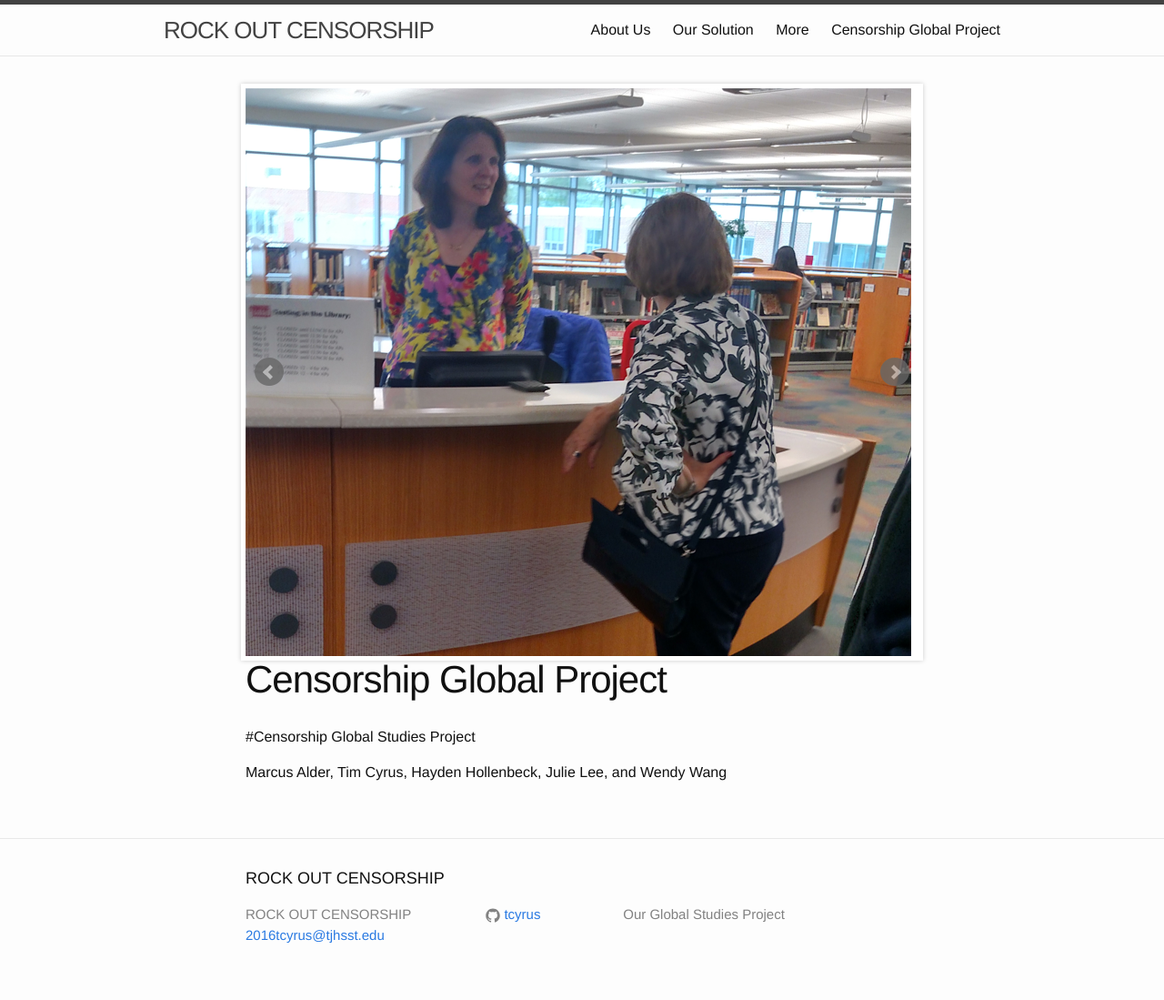
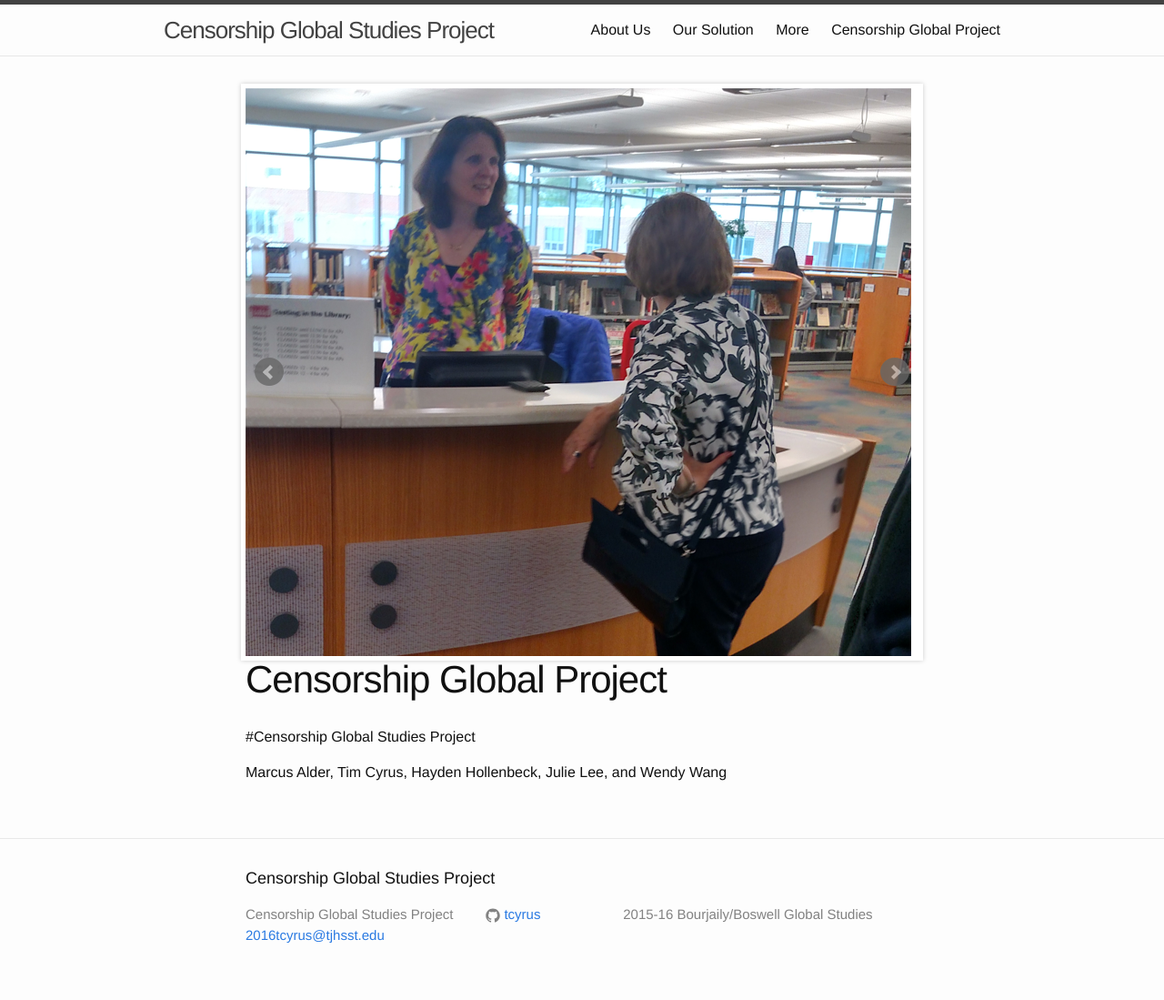
Before and after one commit to tcyrus/global-studies, a Jekyll site: the page built from index.md, in a window 1280 px wide. Shown: the whole page at 91% size. Built offline with Jekyll 4.4.1, drawn with Linux system fonts in a browser that asks for light colours.

Commit message:
Update _config.yml

```diff
--- a/_config.yml
+++ b/_config.yml
@@ -6,9 +6,9 @@
 # 'jekyll serve'. If you change this file, please restart the server process.
 
 # Site settings
-title: ROCK OUT CENSORSHIP
+title: Censorship Global Studies Project
 email: 2016tcyrus@tjhsst.edu
-description: Our Global Studies Project
+description: 2015-16 Bourjaily/Boswell Global Studies
 baseurl: "/global-studies" # the subpath of your site, e.g. /blog
 url: "http://tcyrus.github.io" # the base hostname & protocol for your site
 github_username: tcyrus
```
